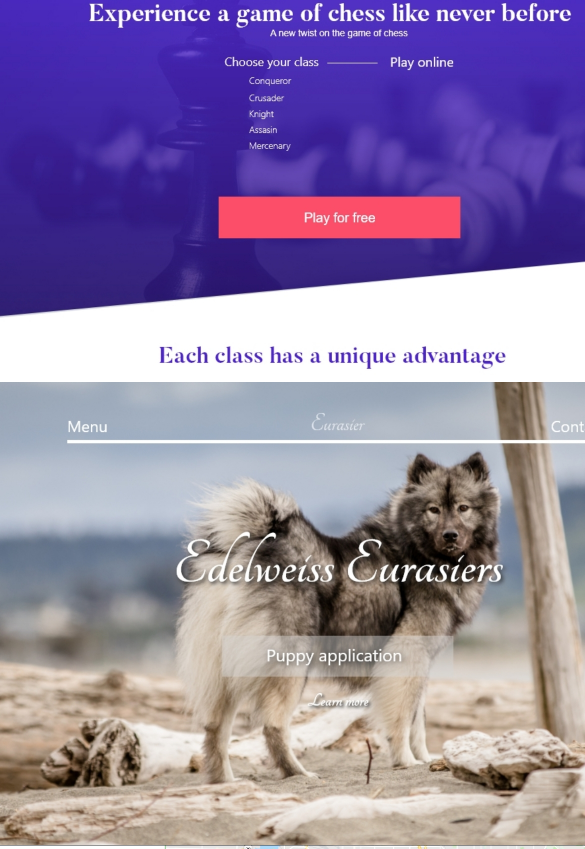
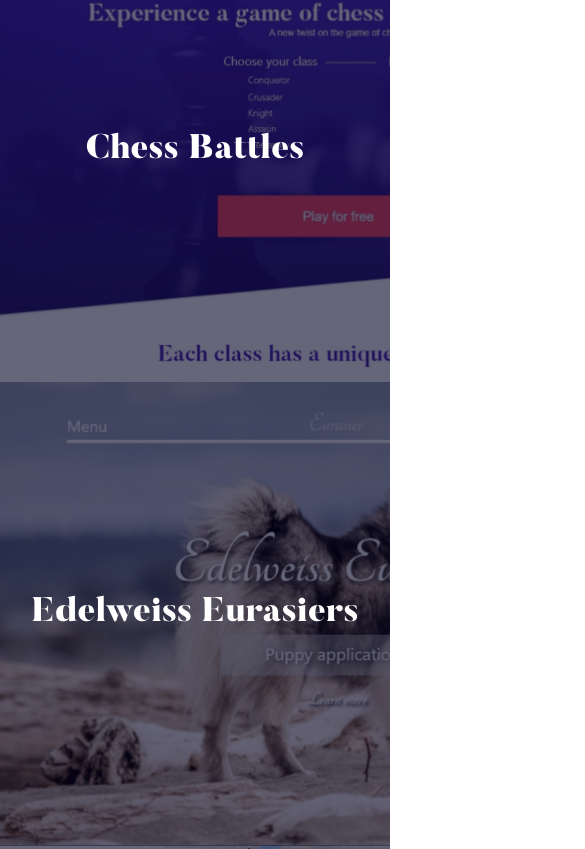
Before and after one commit to Asetre/portfolio-asetre, a React (Create React App) app: page / in a window 390 px wide. Shown: the part 1315-2164 px from the top of the page, 585 px wide, since content can reach past the window. Built offline with nearby package versions, Linux system fonts and the light colour scheme; a web font is replaced by a local one.

Commit message:
full responsive: project

```diff
--- /dev/null
+++ b/src/components/project.jsx
@@ -0,0 +1,141 @@
+import React from 'react'
+import styled from 'styled-components'
+import TrackVisibility from 'react-on-screen'
+
+const StyledProject = styled.div`
+  position: relative;
+  height: 463px;
+  width: 100%;
+  display: flex;
+  justify-content: space-between;
+  color: #6d6d6d;
+  padding-left: 80px;
+
+  .project-text-container {
+    display: flex;
+    justify-content: center;
+    align-items: center;
+    flex-direction: column;
+    width: 100%;
+  }
+
+  .project-header {
+    font-family: Butler;
+    font-size: 42px;
+  }
+
+  .project-sub-header {
+    font-family: Butler;
+    font-size: 20px;
+  }
+
+  .project-hover-container {
+    text-decoration: none;
+    color: white;
+    display: flex;
+    opacity: 0;
+    align-items: center;
+    justify-content: center;
+    background-color: rgba(0, 0, 34, 0.8);
+    width: 100%;
+    height: 100%;
+    z-index: 4000;
+    position: absolute;
+  }
+
+  .project-hover-text {
+    font-size: 46px;
+    font-family: Hasklig;
+  }
+
+  .project-hover-container:hover {
+    opacity: 1;
+  }
+
+  .proj-img-backdrop {
+    width: 100%;
+    height: 100%;
+    display: flex;
+    justify-content: center;
+    align-items: center;
+    color: white;
+  }
+
+  .proj-img-title {
+    font-family: Butler;
+    font-size: 34px;
+    display: none;
+  }
+
+  @media (max-width: 1120px) {
+    .project-header, .project-sub-header {
+      transform: rotate(-90deg);
+    }
+
+    .project-header {
+      font-size: 20px;
+      margin-left: -40px;
+    }
+    .project-sub-header {
+      font-size: 10px;
+    }
+  }
+
+  @media (max-width: 600px) {
+    padding: 0;
+    .project-text-container {
+      display: none;
+    }
+
+    .proj-img-backdrop {
+      background-color: rgba(0, 0, 34, 0.6);
+    }
+
+    .proj-img-title {
+      display: block;
+    }
+  }
+
+
+`
+
+const ProjectImg = styled.div`
+position: relative;
+background: ${(props) => `url(${props.src})`};
+background-size: cover;
+background-repeat: no-repeat;
+width: 1530px;
+`
+
+export default function Project(props) {
+  let title = props.title
+  return (
+    <StyledProject>
+      <div className="project-text-container">
+        <TrackVisibility className="animated flipInX delay-0.5s">
+          {({ isVisible }) => {
+            return isVisible
+              ? <p className="project-header">{title}</p>
+              : null
+          }}
+        </TrackVisibility>
+
+        <TrackVisibility className="animation-container animated slideInUp">
+          {({ isVisible }) => {
+            return isVisible
+              ? <p className="project-sub-header">Web Application</p>
+              : null
+          }}
+        </TrackVisibility>
+      </div>
+      <ProjectImg src={props.src}>
+        <div className="proj-img-backdrop">
+          <p className="proj-img-title">{title}</p>
+          <a href={props.link} className="project-hover-container">
+            <p className="project-hover-text">Visit</p>
+          </a>
+        </div>
+      </ProjectImg>
+    </StyledProject>
+  )
+}
--- a/src/components/projects.jsx
+++ b/src/components/projects.jsx
@@ -4,9 +4,30 @@
 import EurasiersImg from '../assets/imgs/eurasiers.jpg'
 import TripCostImg from '../assets/imgs/trip-cost.jpg'
 import GroupLibraryImg from '../assets/imgs/group-library.jpg'
-import ProjectImg from '../assets/imgs/project-bg.jpg'
+import ProjectBgImg from '../assets/imgs/project-bg.jpg'
+import Typist from 'react-typist'
 import TrackVisibility from 'react-on-screen'
-import Typist from 'react-typist'
+import Project from './project'
+
+const projects = [
+  {title: 'Chess Battles',
+  img: ChessBattlesImg,
+  link: 'https://chessbattles.paulasetre.com'
+  },
+  {title: 'Edelweiss Eurasiers',
+  img: EurasiersImg,
+  link: '#'
+  },
+  {title: 'Trip Calculator',
+  img: TripCostImg,
+  link: 'https://asetre.github.io/capstoneProj/'
+  },
+  {title: 'Group Library',
+  img: GroupLibraryImg,
+  link: 'http://ec2-54-185-58-23.us-west-2.compute.amazonaws.com:8000'
+  }
+]
+
 
 const StyledProjectsContainer = styled.div`
 width: 100%;
@@ -19,7 +40,7 @@
   justify-content: center;
   align-items: center;
   position: relative;
-  background-image: url(${ProjectImg});
+  background-image: url(${ProjectBgImg});
   background-size: cover;
   background-position: center;
 
@@ -48,61 +69,6 @@
 }
 `
 
-const Project = styled.div`
-  position: relative;
-  height: 463px;
-  width: 100%;
-  display: flex;
-  justify-content: space-between;
-  color: #6d6d6d;
-
-  .project-text-container {
-    display: flex;
-    justify-content: center;
-    align-items: center;
-    flex-direction: column;
-    width: 100%;
-  }
-
-  .project-header {
-    font-family: Butler;
-    font-size: 42px;
-  }
-
-  .project-sub-header {
-    font-family: Butler;
-    font-size: 20px;
-  }
-
-  .project-img {
-    width: 680px;
-    height: 465px;
-  }
-
-  .project-hover-container {
-    text-decoration: none;
-    color: white;
-    display: flex;
-    opacity: 0;
-    align-items: center;
-    justify-content: center;
-    background-color: rgba(0, 0, 34, 0.55);
-    position: absolute;
-    right: 0;
-    width: 680px;
-    height: 465px;
-  }
-
-  .project-hover-text {
-    font-size: 46px;
-    font-family: Hasklig;
-  }
-
-  .project-hover-container:hover {
-    opacity: 1;
-  }
-
-`
 
 export default function Projects() {
   return (
@@ -122,102 +88,91 @@
         </div>
       </div>
 
+      {projects.map(proj => {
+        return <Project title={proj.title} src={proj.img} link={proj.link}/>
+      })}
+
+
+    </StyledProjectsContainer>
+  )
+}
+
+/*
       <Project>
         <div className="project-text-container">
-          <TrackVisibility>
+          <TrackVisibility className="animated flipInX delay-0.5s">
             {({ isVisible }) => {
               return isVisible
-                ? <p className="project-header animated flipInX delay-0.5s">Chess Battles</p>
+                ? <p className="project-header">Eurasiers</p>
                 : null
             }}
           </TrackVisibility>
 
-          <TrackVisibility>
+          <TrackVisibility className="animated slideInUp">
             {({ isVisible }) => {
               return isVisible
-                ? <p className="project-sub-header animated slideInUp">Web Application</p>
-                : null
-            }}
-          </TrackVisibility>
-        </div>
-        <a href="https://chessbattles.paulasetre.com" className="project-hover-container">
-          <p className="project-hover-text">Visit</p>
-        </a>
-        <img className="project-img" src={ChessBattlesImg} alt="Chess Battles" />
-      </Project>
-
-      <Project>
-        <div className="project-text-container">
-          <TrackVisibility>
-            {({ isVisible }) => {
-              return isVisible
-                ? <p className="project-header animated flipInX delay-0.5s">Edelweiss Eurasiers</p>
-                : null
-            }}
-          </TrackVisibility>
-
-          <TrackVisibility>
-            {({ isVisible }) => {
-              return isVisible
-                ? <p className="project-sub-header animated slideInUp">Design Concept</p>
+                ? <p className="project-sub-header">Design Concept</p>
                 : null
             }}
           </TrackVisibility>
         </div>
 
+        <ProjectImg src={EurasiersImg}>
           <a href="#" className="project-hover-container">
             <p className="project-hover-text">Visit</p>
           </a>
-          <img className="project-img" src={EurasiersImg} alt="Edleweiss Eurasiers" />
+        </ProjectImg>
       </Project>
 
       <Project>
         <div className="project-text-container">
-          <TrackVisibility>
+          <TrackVisibility className="animated flipInX delay-0.5s">
             {({ isVisible }) => {
               return isVisible
-                ? <p className="project-header animated flipInX delay-0.5s">Trip Cost Calculator</p>
+                ? <p className="project-header">Trip Calculator</p>
                 : null
             }}
           </TrackVisibility>
 
-          <TrackVisibility>
+          <TrackVisibility className="animated slideInUp">
             {({ isVisible }) => {
               return isVisible
-                ? <p className="project-sub-header animated slideInUp">Front-End</p>
+                ? <p className="project-sub-header">Front-End</p>
                 : null
             }}
           </TrackVisibility>
         </div>
-        <a href="https://asetre.github.io/capstoneProj/" className="project-hover-container">
+
+        <ProjectImg src={TripCostImg}>
+          <a href="" className="project-hover-container">
             <p className="project-hover-text">Visit</p>
           </a>
-        <img className="project-img" src={TripCostImg} alt="Trip Cost Calculator" />
+        </ProjectImg>
       </Project>
 
       <Project>
         <div className="project-text-container">
-          <TrackVisibility>
+          <TrackVisibility class="animated flipInX delay-0.5s">
             {({ isVisible }) => {
               return isVisible
-                ? <p className="project-header animated flipInX delay-0.5s">Group Library</p>
+                ? <p className="project-header">Group Library</p>
                 : null
             }}
           </TrackVisibility>
 
-          <TrackVisibility>
+          <TrackVisibility className="animated slideInUp">
             {({ isVisible }) => {
               return isVisible
-                ? <p className="project-sub-header animated slideInUp">Web Application</p>
+                ? <p className="project-sub-header">Web Application</p>
                 : null
             }}
           </TrackVisibility>
         </div>
-        <a href="http://ec2-54-185-58-23.us-west-2.compute.amazonaws.com:8000" className="project-hover-container">
+        <ProjectImg src={GroupLibraryImg}>
+          <a href="" className="project-hover-container">
             <p className="project-hover-text">Visit</p>
           </a>
-          <img className="project-img" src={GroupLibraryImg} alt="Group Library" />
+        </ProjectImg>
       </Project>
-    </StyledProjectsContainer>
-  )
-}
+
+*/
```
Lines whose indentation alone changed are shown as unchanged.
